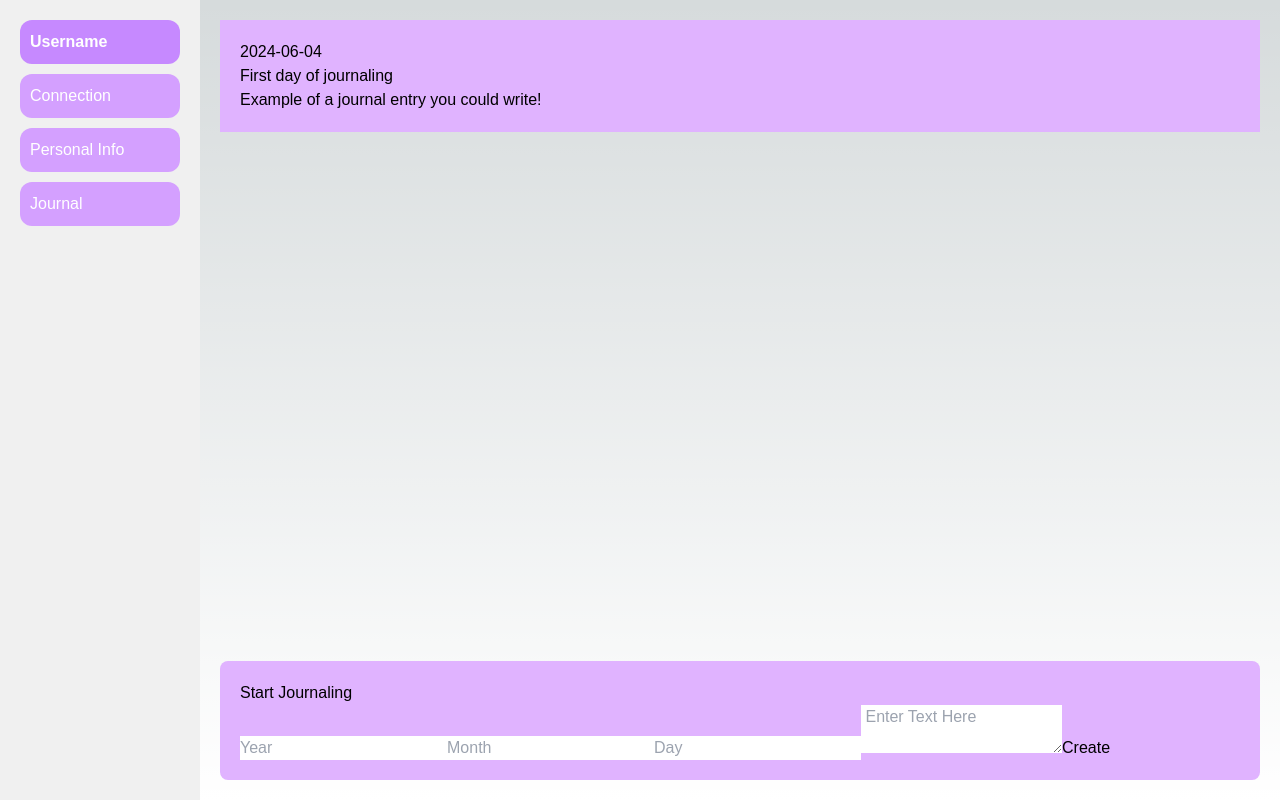
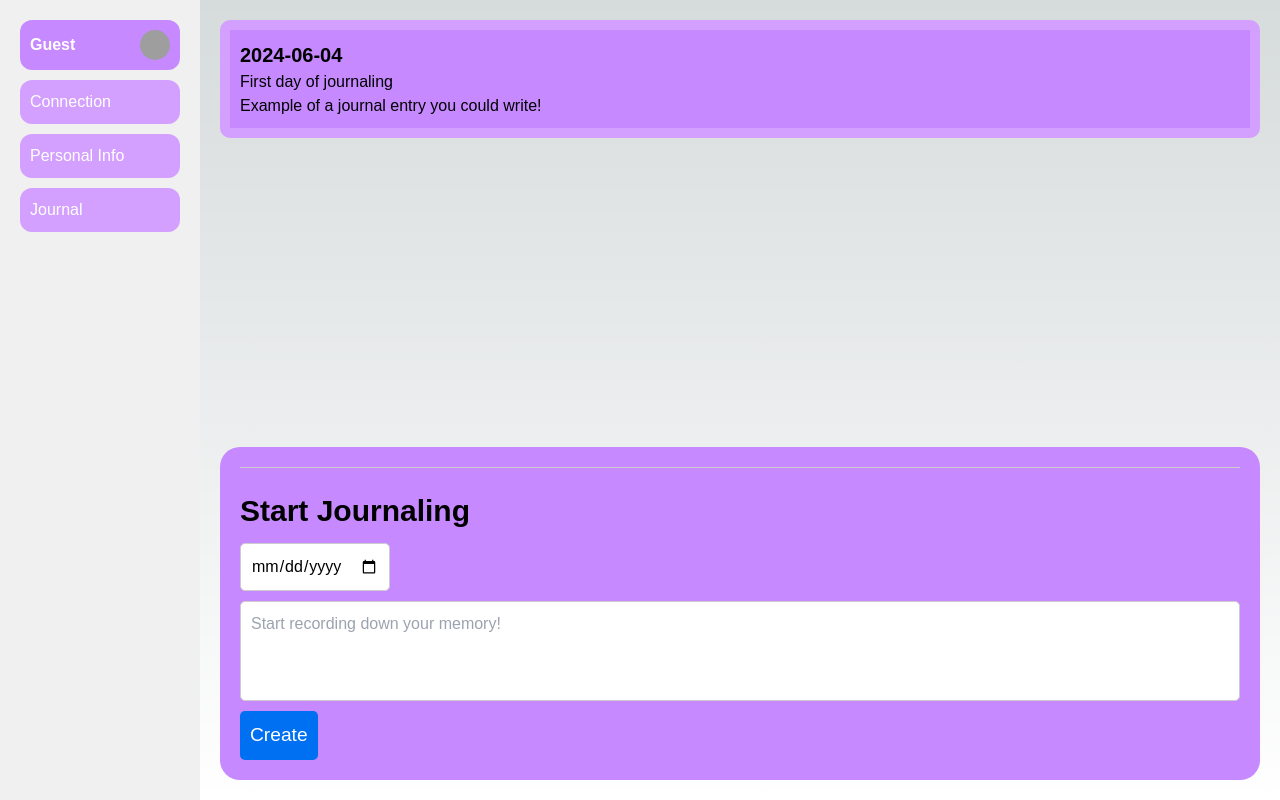
Before and after one commit to DavidBShan/JamHacks, a Next.js app: page /journal in a window 1280 px wide. Built offline with nearby package versions, Linux system fonts and the light colour scheme; no server answers; grey boxes are pictures that could not be loaded.

Commit message:
ui stuff

```diff
--- a/pages/home.js
+++ b/pages/home.js
@@ -1,5 +1,7 @@
 import { useEffect, useState } from 'react';
 import Graph from '../components/Graph';
+import styles from '../styles/home.module.css';
+import { useUser } from "@auth0/nextjs-auth0/client";
 
 export default function Home() {
     const [graphData, setGraphData] = useState({ nodes: [], relationships: [] });
@@ -50,10 +52,27 @@ export default function Home() {
         console.log('Edge clicked:', edgeId);
     };
 
+    const { user, error, isLoading } = useUser();
+    const user_name = user ? user.name : "Guest"; // Fallback to "Guest" if user is not defined
+    const user_picture = user ? user.picture : "/default-profile.png"; // Fallback to a default profile picture
+
     return (
         <div className="container mx-auto p-4">
-            <h1 className="text-3xl font-bold mb-4">AuraDB Graph Visualization</h1>
-            <Graph data={graphData} onNodeClick={handleNodeClick} onEdgeClick={handleEdgeClick} />
+            <div className={styles.container}>
+                <div className={styles.sidebar}>
+                    <div className={styles.usernameSection}>
+                        <span>{user_name}</span>
+                        <img src={user_picture} alt="Profile" className={styles.profilePicture} />
+                    </div>
+                    <button className={styles.sidebarButton}>Connection</button>
+                    <button className={styles.sidebarButton}>Personal Info</button>
+                    <button className={styles.sidebarButton}>Journal</button>
+                </div>
+                <div className={styles.graphContainer}>
+                    <h2 className={styles.graphTitle}>Graph View</h2>
+                    <Graph data={graphData} onNodeClick={handleNodeClick} onEdgeClick={handleEdgeClick} />
+                </div>
+            </div>
         </div>
     );
 }
--- a/pages/journal.js
+++ b/pages/journal.js
@@ -1,11 +1,12 @@
 import { useState } from 'react';
 import styles from '../styles/journal.module.css';
+import { useUser } from "@auth0/nextjs-auth0/client";
 
 export default function Home() {
     const [journalEntries, setJournalEntries] = useState([
         { date: '2024-06-04', title: 'First day of journaling', content: 'Example of a journal entry you could write!' }
     ]);
-    const [newEntry, setNewEntry] = useState({ year: '', month: '', day: '', content: '' });
+    const [newEntry, setNewEntry] = useState({ date: '', content: '' });
 
     const handleInputChange = (e) => {
         const { name, value } = e.target;
@@ -13,17 +14,25 @@ export default function Home() {
     };
 
     const handleCreateEntry = () => {
-        const { year, month, day, content } = newEntry;
-        if (year && month && day && content) {
-            setJournalEntries([...journalEntries, { date: `${year}-${month}-${day}`, title: 'New Entry', content }]);
-            setNewEntry({ year: '', month: '', day: '', content: '' });
+        const { date, content } = newEntry;
+        if (date && content) {
+            setJournalEntries([...journalEntries, { date, content }]);
+            setNewEntry({ date: '', content: '' });
         }
     };
+
+    const { user, error, isLoading } = useUser();
+    const user_name = user ? user.name : "Guest"; // Fallback to "Guest" if user is not defined
+    const user_picture = user ? user.picture : "/default-profile.png"; // Fallback to a default profile picture
 
     return (
         <div className={styles.container}>
             <div className={styles.sidebar}>
-                <div className={styles.usernameSection}>Username</div>
+
+                <div className={styles.usernameSection}>
+                    {user_name}
+                    <img src={user_picture} alt="Profile" className={styles.profilePicture} />
+                </div>
                 <button className={styles.sidebarButton}>Connection</button>
                 <button className={styles.sidebarButton}>Personal Info</button>
                 <button className={styles.sidebarButton}>Journal</button>
@@ -31,41 +40,30 @@ export default function Home() {
             <div className={styles.content}>
                 {journalEntries.map((entry, index) => (
                     <div className={styles.journalEntry} key={index}>
-                        <h2>{entry.date}</h2>
+                        <h2 className={styles.journalEntryDate} >{entry.date}</h2>
                         <h3>{entry.title}</h3>
                         <p>{entry.content}</p>
                     </div>
                 ))}
+                <div className={styles.newEntryContainer}>
                     <div className={styles.newEntry}>
-                    <h3>Start Journaling</h3>
+                        <h2 className={styles.journalEntryTopTitle}>Start Journaling</h2>
                         <input
-                        type="text"
-                        name="year"
-                        placeholder="Year"
-                        value={newEntry.year}
+                            type="date"
+                            name="date"
+                            value={newEntry.date}
                             onChange={handleInputChange}
-                    />
-                    <input
-                        type="text"
-                        name="month"
-                        placeholder="Month"
-                        value={newEntry.month}
-                        onChange={handleInputChange}
-                    />
-                    <input
-                        type="text"
-                        name="day"
-                        placeholder="Day"
-                        value={newEntry.day}
-                        onChange={handleInputChange}
+                            className={styles.dateInput}
                         />
                         <textarea
                             name="content"
-                        placeholder=" Enter Text Here"
+                            placeholder="Start recording down your memory!"
                             value={newEntry.content}
                             onChange={handleInputChange}
+                            className={styles.textInput}
                         />
-                    <button onClick={handleCreateEntry}>Create</button>
+                        <button onClick={handleCreateEntry} className={styles.createButton}>Create</button>
+                    </div>
                 </div>
             </div>
         </div>
--- a/pages/personal_info.js
+++ b/pages/personal_info.js
@@ -12,7 +12,7 @@ export default function Home() {
             <div className={styles.sidebar}>
 
                 <div className={styles.usernameSection}>
-                    {user_name}
+
                     <img src={user_picture} alt="Profile" className={styles.profilePicture} />
                 </div>
                 <button className={styles.sidebarButton}>Connection</button>
@@ -42,7 +42,7 @@ export default function Home() {
                     <div className={styles.infoContent}>
                         <div className={styles.infoText}>
                             <h3>Emergency Contact:</h3>
-                            <p>Name: <br/> Phone Number: <br/> Email Address: <br/> Home Address:</p>
+                            <p>Name: <br /> Phone Number: <br /> Email Address: <br /> Home Address:</p>
                         </div>
                         <button className={styles.editButton}>Edit</button>
                     </div>
--- /dev/null
+++ b/styles/home.module.css
@@ -0,0 +1,88 @@
+/* home.module.css */
+.container {
+    display: flex;
+    font-family: Arial, sans-serif;
+    height: 100vh;
+}
+
+.sidebar {
+    background-color: #f0f0f0;
+    padding: 20px;
+    width: 200px;
+    height: 100%;
+    display: flex;
+    flex-direction: column;
+    position: fixed;
+    /* Make the sidebar fixed */
+    left: 0;
+    top: 0;
+    bottom: 0;
+}
+
+.usernameSection {
+    border-radius: 12px;
+    display: flex;
+    align-items: center;
+    justify-content: space-between;
+    width: 100%;
+    padding: 10px;
+    background-color: #c689ff;
+    margin-bottom: 10px;
+    text-align: center;
+    color: white;
+    font-weight: bold;
+}
+
+.usernameSection span {
+    flex-grow: 1;
+    /* This makes the username take up remaining space */
+}
+
+.profilePicture {
+    width: 30px;
+    height: 30px;
+    border-radius: 50%;
+    margin-left: 10px;
+}
+
+.sidebarButton {
+    border-radius: 12px;
+    background-color: #d4a0ff;
+    color: white;
+    border: none;
+    padding: 10px;
+    margin-bottom: 10px;
+    width: 100%;
+    text-align: left;
+    cursor: pointer;
+}
+
+.sidebarButton:hover {
+    background-color: #b389ff;
+}
+
+.content {
+    flex: 1;
+    padding: 20px;
+    margin-left: 220px;
+    /* Ensure content doesn't go under the sidebar */
+    background-color: #ffffff;
+}
+
+.graphContainer {
+    margin-left: 12%;
+    border: 20px solid #f682b1;
+    border-radius: 12px;
+    padding: 20px;
+    background-color: #ffffff;
+    flex: 1;
+    display: flex;
+    flex-direction: column;
+}
+
+.graphTitle {
+    margin-bottom: 20px;
+    font-size: 1.5rem;
+    font-weight: bold;
+    text-align: center;
+}
--- a/styles/journal.module.css
+++ b/styles/journal.module.css
@@ -9,14 +9,11 @@
     padding: 20px;
     width: 200px;
     height: 100%;
+    display: flex;
+    flex-direction: column;
 }
 
 .usernameSection {
-    background-color: #c689ff;
-    margin-bottom: 10px;
-    text-align: center;
-    color: white;
-    font-weight: bold;
     border-radius: 12px;
     display: flex;
     align-items: center;
@@ -25,7 +22,35 @@
     padding: 10px;
 }
 
+.usernameSection span {
+
+    flex-grow: 1;
+    /* This makes the username take up remaining space */
+}
+
+.profilePicture {
+
+    width: 30px;
+    /* Adjust the size as needed */
+    height: 30px;
+    /* Adjust the size as needed */
+    border-radius: 50%;
+    /* Make the image circular */
+    margin-left: 10px;
+    /* Space between the name and the picture */
+}
+
+.usernameSection {
+
+    background-color: #c689ff;
+    margin-bottom: 10px;
+    text-align: center;
+    color: white;
+    font-weight: bold;
+}
+
 .sidebarButton {
+    border-radius: 12px;
     background-color: #d4a0ff;
     color: white;
     border: none;
@@ -34,44 +59,87 @@
     width: 100%;
     text-align: left;
     cursor: pointer;
-    border-radius: 12px;
 }
 
 .content {
-    padding: 20px;
-    flex-grow: 1;
+    flex: 1;
     display: flex;
     flex-direction: column;
+    padding: 20px;
+    overflow-y: auto;
 }
 
 .journalEntry {
-    background-color: #e0b3ff;
     margin-bottom: 20px;
-    padding: 20px;
+    padding: 10px;
+    border: 10px solid #d4a0ff;
+    background-color: #c689ff;
+    border-radius: 10px;
 }
 
-.newEntry {
-    background-color: #e0b3ff;
-    padding: 20px;
-    border-radius: 8px;
-    margin-top: auto;
+.journalEntryDate {
+    font-weight: bold;
+    font-size: 20px;
 }
 
-.input,
-.textarea {
-    display: block;
-    width: 100%;
-    margin-bottom: 10px;
-    padding: 10px;
-    border-radius: 4px;
-    border: 1px solid #ccc;
+
+
+.newEntryContainer {
+    background-color: #c689ff;
+    padding: 20px;
+    margin-top: auto;
+    border-radius: 20px;
+    /* Push the new entry section to the bottom */
 }
 
-.button {
-    background-color: #8000ff;
+
+
+.journalEntryTopTitle {
+    font-size: 30px;
+    font-weight: bold;
+}
+
+
+.newEntry {
+    display: flex;
+    flex-direction: column;
+    gap: 10px;
+    padding-top: 20px;
+    /* Add some padding to top */
+    border-top: 1px solid #ccc;
+    /* Add border to top */
+}
+
+.dateInput {
+    padding: 10px;
+    margin-right: 85%;
+    font-size: 1rem;
+    border: 1px solid #ccc;
+    border-radius: 5px;
+}
+
+.textInput {
+    padding: 10px;
+    font-size: 1rem;
+    height: 100px;
+    border: 1px solid #ccc;
+    border-radius: 5px;
+    resize: none;
+}
+
+.createButton {
+    padding: 10px;
+    font-size: 1.2rem;
     color: white;
+    background-color: #0070f3;
     border: none;
-    padding: 10px;
-    border-radius: 4px;
+    border-radius: 5px;
     cursor: pointer;
+    transition: background-color 0.3s ease;
+    align-self: flex-start;
+    /* Ensures button aligns to the start of the flex container */
 }
+
+.createButton:hover {
+    background-color: #005bb5;
+}
```
Lines whose indentation alone changed are shown as unchanged.
